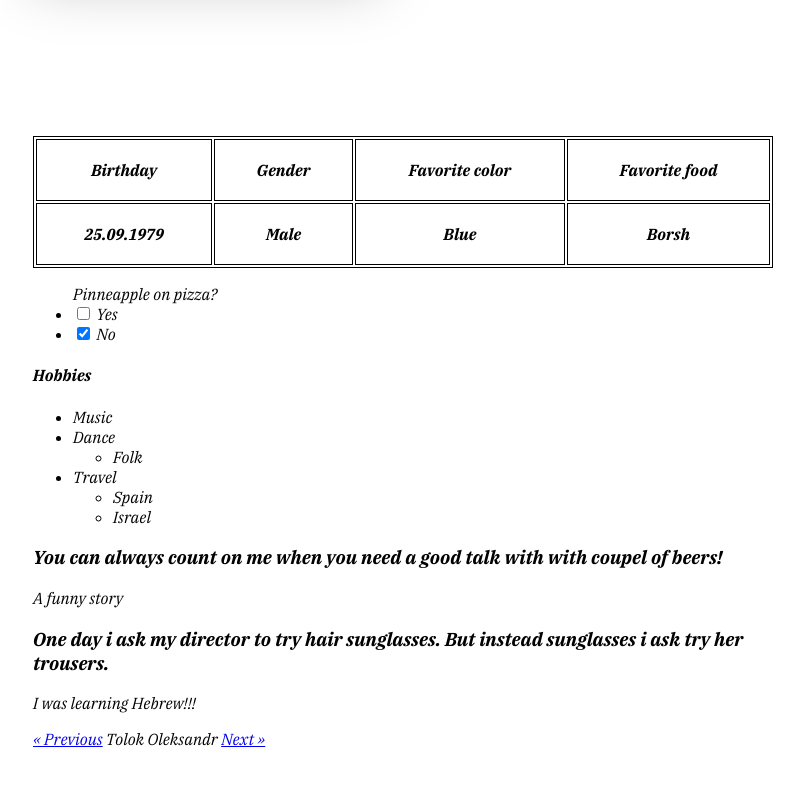
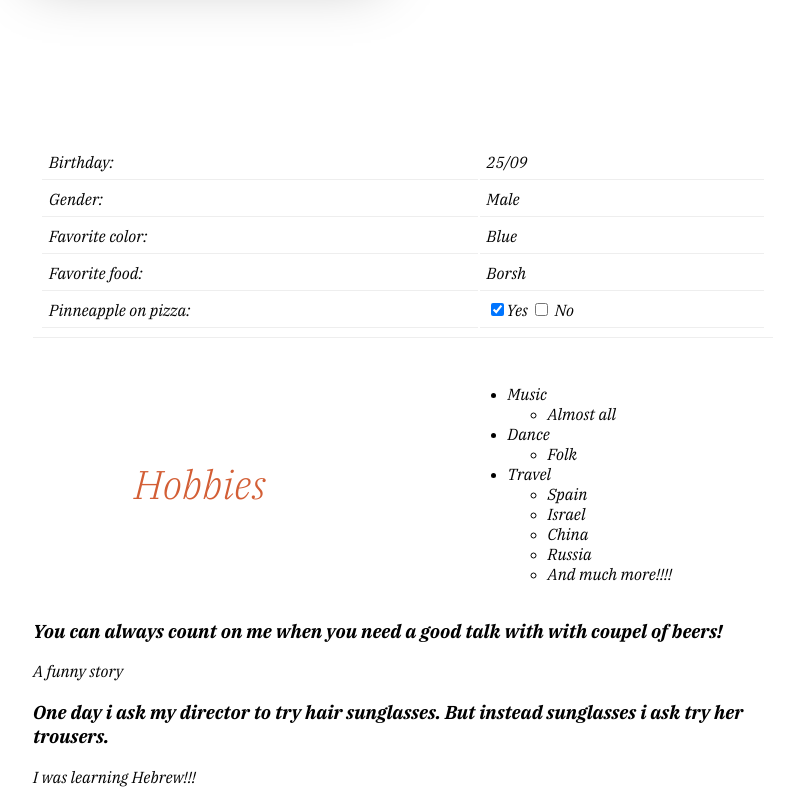
Before and after one commit to alex197925/css-introduction, a plain HTML site: page index.html in a window 1280 px wide. Shown: the part 714-1511 px from the top of the page, without its empty margins (237-1041 px from the left). Drawn offline with Linux system fonts and the light colour scheme.

Commit message:
Add: new table,css for hobbies

```diff
--- a/index.html
+++ b/index.html
@@ -32,34 +32,40 @@
 
     <table>
       <tr>
-        <th>Birthday</th>
-        <th>Gender</th>
-        <th>Favorite color</th>
-        <th>Favorite food</th>
+        <td>Birthday:</td>
+        <td>25/09</td>
       </tr>
       <tr>
-        <th>25.09.1979</th>
-        <th>Male</th>
-        <th>Blue</th>
-        <th>Borsh</th>
+        <td>Gender:</td>
+        <td>Male</td>
+      </tr>
+      <tr>
+        <td>Favorite color:</td>
+        <td>Blue</td>
+      </tr>
+      <tr>
+        <td>Favorite food:</td>
+        <td>Borsh</td>
+      </tr>
+      <tr>
+        <td>Pinneapple on pizza:</td>
+        <td>
+          <input type="checkbox" name="tip1" value="1" checked />Yes
+          <input type="checkbox" name="tip2" value="2" /> No
+        </td>
       </tr>
     </table>
 
-    <ul class="question">
-      <span>Pinneapple on pizza?</span>
-      <li>
-        <input type="checkbox" />
-        <label for="">Yes</label>
-      </li>
-      <li>
-        <input type="checkbox" checked />
-        <label for="">No</label>
-      </li>
-    </ul>
-
+    <div class="info">
+      <div class="info_question"></div>
+      <div class="info_hobbies">
         <h4>Hobbies</h4>
         <ul>
           <li>Music</li>
+          <ul>
+            <li>Almost all</li>
+          </ul>
+
           <li>
             Dance
             <ul>
@@ -72,9 +78,15 @@
             <ul>
               <li>Spain</li>
               <li>Israel</li>
+              <li>China</li>
+              <li>Russia</li>
+              <li>And much more!!!!</li>
             </ul>
           </li>
         </ul>
+      </div>
+    </div>
+
     <h3>
       You can always count on me when you need a good talk with with coupel of
       beers!
--- a/style.css
+++ b/style.css
@@ -42,17 +42,33 @@ body {
     rgba(0, 0, 0, 0.12) 0px -12px 30px, rgba(0, 0, 0, 0.12) 0px 4px 6px,
     rgba(0, 0, 0, 0.17) 0px 12px 13px, rgba(0, 0, 0, 0.09) 0px -3px 5px;
 }
+/*
+.info {
+  display: flex;
+  flex-direction: column;
+  align-items: center;
+
+} */
+
+.info h4 {
+  font-size: 40px;
+  font-weight: 300;
+  color: #d35e35;
+}
 
 table {
   width: 100%;
 }
 
 table,
-th,
 td {
-  border: 1px solid black;
+  border-bottom: 1px solid #eee;
+  padding: 7px;
 }
 
-th {
-  padding: 20px;
+.info_hobbies {
+  display: flex;
+  align-items: center;
+  justify-content: space-around;
+  margin-top: 30px;
 }
```
Lines whose indentation alone changed are shown as unchanged.
